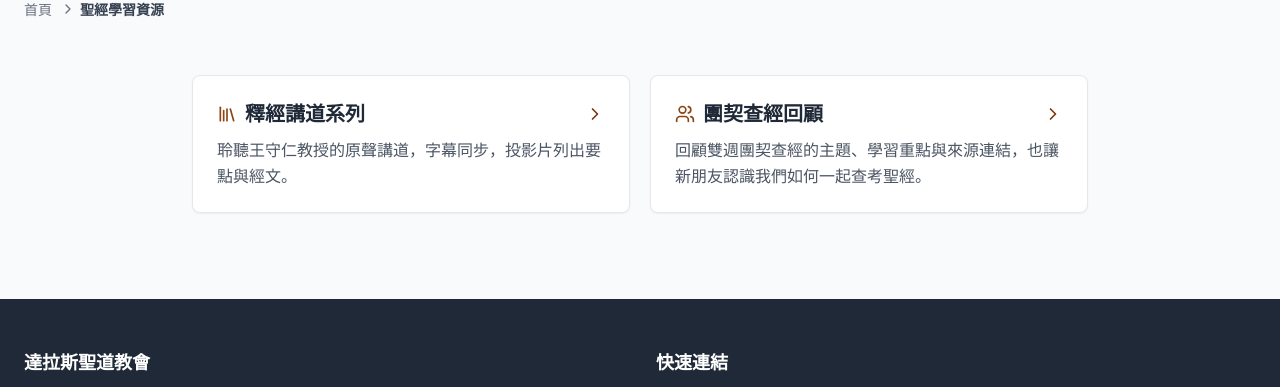
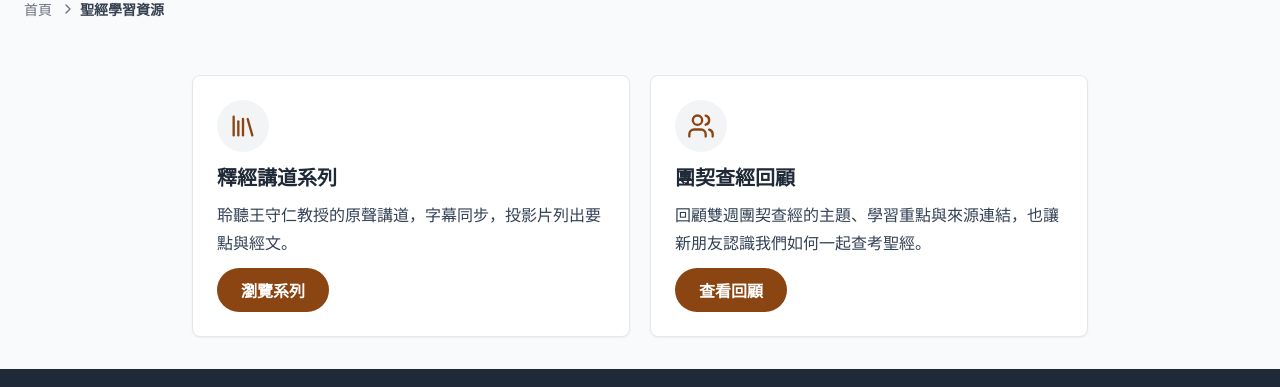
Before and after one commit to junyang168/smart-answer, a Next.js app in the folder web/: page /resources in a window 1280 px wide. Shown: the part 157-544 px from the top of the page. Built offline with nearby package versions, Linux system fonts and the light colour scheme; no server answers.

Commit message:
Revert "Make the whole resource card a compact navigation link"
This reverts commit 7ce8bbc364cfaf4b0196e3122f02a31e0f7da3ed.

```diff
--- a/web/src/app/components/resources/ResourceCard.tsx
+++ b/web/src/app/components/resources/ResourceCard.tsx
@@ -1,5 +1,8 @@
+// components/resources/ResourceCard.tsx
 import Link from 'next/link';
-import { ChevronRight, type LucideIcon } from 'lucide-react';
+import type { LucideIcon } from 'lucide-react';
+import ReactMarkdown from 'react-markdown'; // ✅ 步驟 1: 引入庫
+import remarkGfm from 'remark-gfm';         // ✅ 引入 GFM 插件
 
 interface ResourceCardProps {
   icon: LucideIcon;
@@ -9,19 +12,26 @@ interface ResourceCardProps {
   linkLabel: string;
 }
 
-export default function ResourceCard({ icon: Icon, title, description, link, linkLabel }: ResourceCardProps) {
+const ResourceCard = ({ icon: Icon, title, description, link, linkLabel }: ResourceCardProps) => {
   return (
-    <Link
-      href={link}
-      aria-label={`${title}：${linkLabel}`}
-      className="group block rounded-lg border border-gray-200 bg-white p-4 shadow-sm hover:border-amber-700 focus-visible:outline focus-visible:outline-2 focus-visible:outline-offset-2 focus-visible:outline-amber-800 md:p-6"
-    >
-      <div className="flex items-center gap-2">
-        <Icon aria-hidden="true" className="h-5 w-5 shrink-0 text-[#8B4513]" />
-        <h3 className="flex-1 text-xl font-bold font-display text-gray-800">{title}</h3>
-        <ChevronRight aria-hidden="true" className="h-5 w-5 shrink-0 text-amber-900" />
+    <div className="bg-white border border-gray-200 rounded-lg p-4 md:p-6 shadow-sm hover:shadow-lg transition-shadow duration-300 grid grid-cols-[auto_1fr] items-start gap-x-3 md:flex md:flex-col">
+      <div className="row-span-3 bg-gray-100 p-2 rounded-full md:mb-3 md:p-3">
+        <Icon className="w-5 h-5 md:w-7 md:h-7 text-[#8B4513]" />
       </div>
-      <p className="mt-2 leading-relaxed text-gray-600">{description}</p>
-    </Link>
+      <h3 className="text-xl font-bold font-display text-gray-800 mb-2">{title}</h3>
+      <div className="col-start-2 text-gray-600 flex-grow mb-3">
+        <div className="prose prose-slate max-w-none">
+            <ReactMarkdown remarkPlugins={[remarkGfm]}>{description}</ReactMarkdown>
+        </div>
+      </div>
+      <Link href={link} className="col-start-2 inline-flex min-h-11 items-center justify-self-start mt-auto bg-[#8B4513] text-white font-bold py-2 px-6 rounded-full hover:bg-opacity-90 transition-all md:self-start">
+        {linkLabel}
+      </Link>
+    </div>
+
+
+
   );
-}
+};
+
+export default ResourceCard;
```
